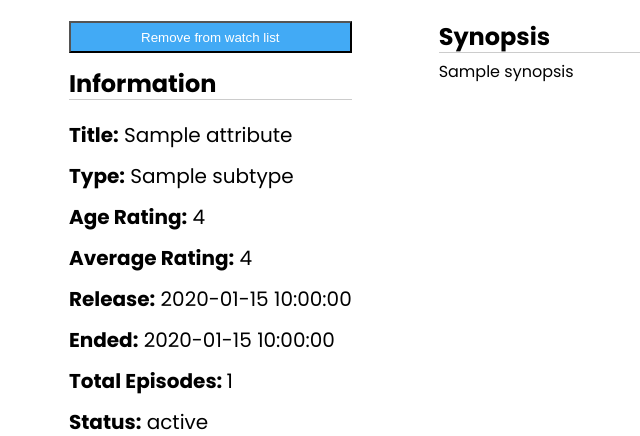
After one commit to KennyHoang-CS/Anime-Platform, a Flask app: page /animes/1 in a window 1280 px wide. The commit adds this page. Shown: the part 554-990 px from the top of the page, without its empty margins (3-643 px from the left). Run offline with Flask 2, Linux system fonts and the light colour scheme; tables that the repository leaves empty hold one stand-in row (values such as "Sample post"); a database or web service that is not in the repository returns one stand-in record (values such as "Sample title"); data that the repository does not hold is empty; some libraries are stand-ins or nearby versions.

Commit message:
animes now have detail page

```diff
--- a/app.py
+++ b/app.py
@@ -157,6 +157,23 @@ def show_watch_list(user_id):
 
 ##############################################################################
 #
+# Routes to get an anime's detail.
+
+@app.route('/animes/<int:anime_id>', methods=["GET"])
+def get_anime_details(anime_id):
+    """ Get the anime located by anime_id for its details from external API.  """
+
+    response = requests.get(f'{BASE_PATH}/anime/{anime_id}')
+    anime = response.json()
+
+    is_watching = list(WatchAnime.query.filter(WatchAnime.anime_id == anime_id))
+    is_watching = True if len(is_watching) != 0 else False
+
+    return render_template('/animes/anime_details.html', anime=anime, is_watching=is_watching)
+
+
+##############################################################################
+#
 # Routes to add anime to user's watch-list.
 
 @app.route('/users/<int:anime_id>/add', methods=["POST"])
--- a/static/app.css
+++ b/static/app.css
@@ -3,6 +3,7 @@
 *, *::before, *::after{
     box-sizing: border-box;
 }
+
 
 body{
     margin: 0;
@@ -52,7 +53,7 @@ body{
     font-size: 1rem;
     line-height: 1.5;
     margin-bottom: 0.75rem;
-    height: 200px;
+    height: 155px;
     overflow: hidden;
     overflow-y: scroll;
 }
@@ -106,6 +107,68 @@ body{
     font-size: small;
     font-weight: 700;
     transform: translateY(5px);
+}
+
+/** Anime detail page styles **/
+
+.anime-details-container{
+    display: grid;
+}
+
+.anime-card-v2{
+    display: grid;
+    grid-template-columns: 1fr 2fr;
+    grid-template-rows: minmax(457px, auto);
+    color: black;
+}
+
+.anime-card-content-v2{
+    display: grid;
+    row-gap: 15px;
+    margin-left: 10px;
+}
+
+.anime-card-image-v2{
+    grid-column: 1 / 2;
+    grid-row: 1 / 2;
+    background: no-repeat center center/cover;
+    margin-left: 10px;
+}
+
+.synopsis{
+    color: black;
+    margin-left: 15px;
+}
+
+.synopsis-title, .information{
+    font-size: larger;
+    font-weight: 600;
+    border-bottom: 1px solid #ccc;
+    margin-bottom: 7px;
+}
+
+.information{
+    color: black;
+    background: white;
+}
+
+.header{
+    font-weight: 600;
+}
+
+.remove-from-watch-v2 button, .add-to-watch-v2 button{
+    height: 2rem;
+    background: rgb(66, 170, 245);
+    width: 100%;
+    color: white;
+}
+
+.remove-from-watch-v2 button:hover, .add-to-watch-v2 button:hover{
+    height: 2rem;
+    background: rgba(66, 170, 245, 0.5);
+    width: 100%;
+    color: white;
+    transition: all 0.5s;
 }
 
 
@@ -405,6 +468,35 @@ input{
         filter: brightness(80%);
         transition: all 0.5s;
     }
+
+    /** Anime details page styles **/
+
+    .anime-card-v2{
+        display: grid;
+        grid-template-columns: 1fr;
+        grid-template-rows: minmax(457px, auto);
+    }
+
+    .anime-card-image-v2{
+        grid-column: 1 / 2;
+        grid-row: 1 / 2;
+        background: no-repeat center center/cover;
+        margin-left: 0;
+    }
+
+    .anime-card-content-v2{
+        display: grid;
+        row-gap: 15px;
+        margin-left: 0;
+        justify-content: center;
+        margin-top: 15px;
+    }
+
+    .synopsis{
+        color: black;
+        margin-left: 15px;
+        margin-top: 15px;
+    }
 }
 
 /*****************************************************************************
@@ -437,8 +529,35 @@ Responsive CSS: Small devices (portrait tablets, large phones, 600px and up)
         transition: all 0.5s;
     }
 
+    /** Anime details page styles **/
+
+    .anime-card-v2{
+        display: grid;
+        grid-template-columns: 1fr;
+        grid-template-rows: minmax(457px, auto);
+    }
+
+    .anime-card-image-v2{
+        grid-column: 1 / 2;
+        grid-row: 1 / 2;
+        background: no-repeat center center/cover;
+        margin-left: 0;
+    }
+
+    .anime-card-content-v2{
+        display: grid;
+        row-gap: 15px;
+        margin-left: 0;
+        justify-content: center;
+        margin-top: 15px;
+    }
+
+    .synopsis{
+        color: black;
+        margin-left: 15px;
+        margin-top: 15px;
+    }
 }
-
 
 
 /*****************************************************************************
@@ -452,6 +571,11 @@ Responsive CSS: Small devices (portrait tablets, large phones, 600px and up)
         gap: 15px;
     }
 
+    .anime-card-v2{
+        display: grid;
+        grid-template-columns: 1fr 2fr;
+        grid-template-rows: minmax(457px, auto);
+    }
 }
 
 /*****************************************************************************
--- /dev/null
+++ b/templates/animes/anime_details.html
@@ -0,0 +1,63 @@
+{% extends 'base.html' %}
+
+    {% block content %}
+
+    <div class="anime-details-container">
+    <div class="anime-card-v2">
+        <div class="anime-card-image-v2" style="background-image: url({{ anime['data']['attributes']['coverImage']['original']}});"> </div>
+        <iframe width="100%" height="450" frameborder="0" fullscreen="true"
+            src="https://www.youtube.com/embed/{{ anime['data']['attributes']['youtubeVideoId'] }}?autoplay=0&mute=1">
+        </iframe>
+
+        <div class="anime-card-content-v2">
+            {% if is_watching %}
+                <form action="/users/{{ anime['data']['id'] }}/delete" method="POST">
+                    <span class="remove-from-watch-v2"><button>Remove from watch list</button></span>
+                </form>
+            {% else %}
+                <form action="/users/{{ anime['data']['id'] }}/add" method="POST">
+                    <span class="add-to-watch-v2"><button>Add to watch list</button></span>
+                </form>
+            {% endif %}
+            <div class="information">
+                Information
+            </div>
+            <div class="anime-card-title-v2">
+                <span class="header">Title:</span> {{ anime['data']['attributes']['canonicalTitle'] }}
+            </div>
+            <div class="anime-type">
+                <span class="header">Type:</span> {{ anime['data']['attributes']['subtype'] }}
+            </div>
+            <div class="anime-ageRating-v2">
+                <span class="header">Age Rating:</span> {{ anime['data']['attributes']['ageRatingGuide'] }}
+            </div>
+            <div class="anime-avgRating-v2">
+                <span class="header">Average Rating:</span> {{ anime['data']['attributes']['averageRating'] }}
+            </div>
+            <div class="anime-start-date">
+                <span class="header">Release:</span> {{ anime['data']['attributes']['startDate'] }}
+            </div>
+            <div class="anime-end-date">
+                <span class="header">Ended:</span> {{ anime['data']['attributes']['endDate'] }}
+            </div>
+            <div class="anime-episodes">
+                <span class="header">Total Episodes: </span> {{ anime['data']['attributes']['episodeCount'] }}
+            </div>
+            <div class="anime-status">
+                <span class="header">Status:</span>  {{ anime['data']['attributes']['status'] }}
+            </div>
+        </div>
+        <div class="synopsis">
+            <div class="synopsis-title">
+                Synopsis
+            </div>
+            <div class="anime-card-description">
+                {{ anime['data']['attributes']['synopsis'] }}
+            </div>
+        </div>
+
+    </div>
+
+    </div> <!-- end of anime-details-container -->
+
+    {% endblock %}
--- a/templates/index.html
+++ b/templates/index.html
@@ -10,7 +10,7 @@
     <div class="container">
     <section class="anime-cards-container">
     {% for anime in anime_trending_list %}
-    <div class="anime-card">
+    <div class="anime-card" id="{{ anime[0] }}">
     <div class="anime-card-image" style="background-image: url({{anime[3]}});"></div>
         <div class="anime-card-content">
             <div class="anime-card-title">{{anime[1]}}</div>
```
